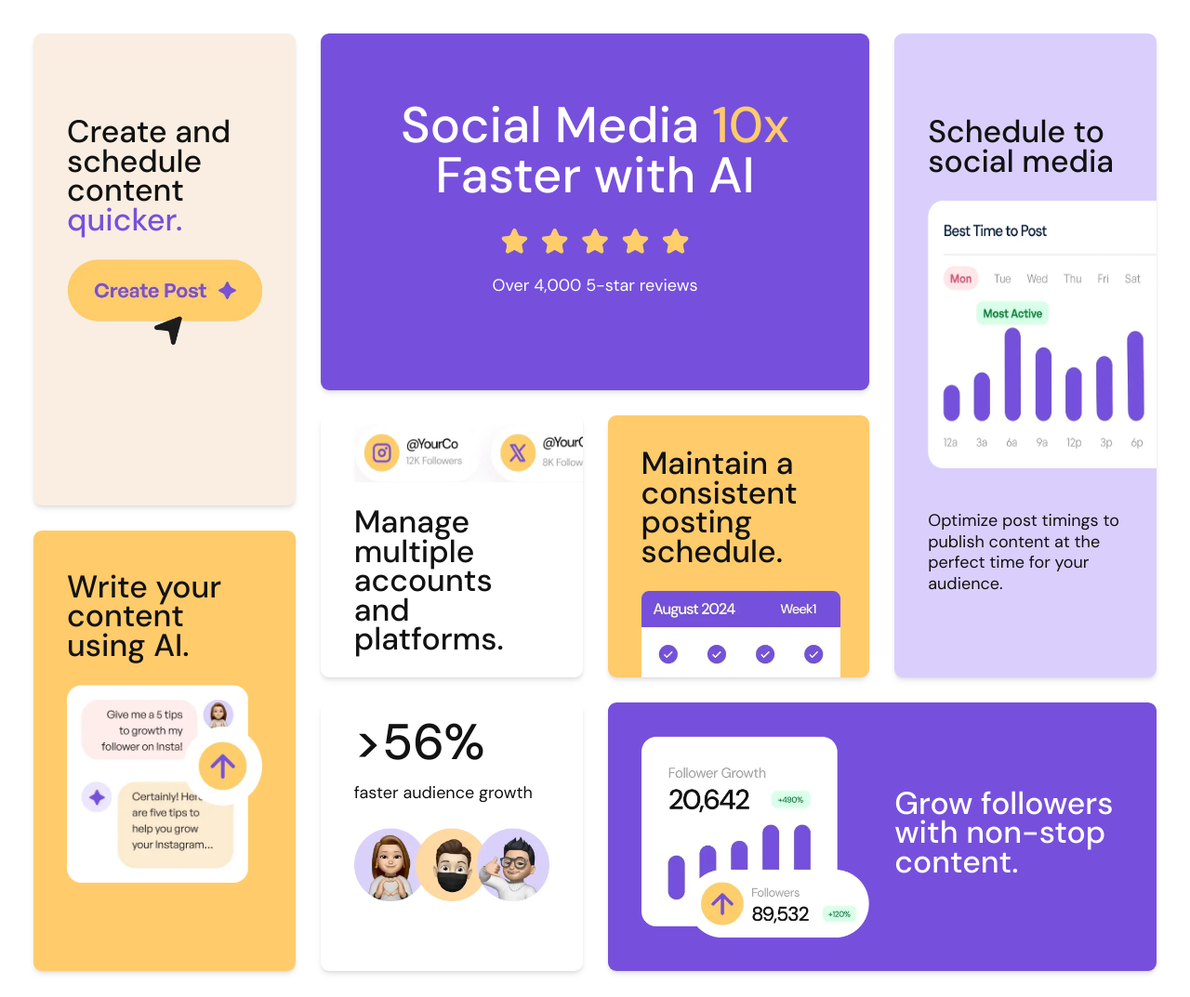
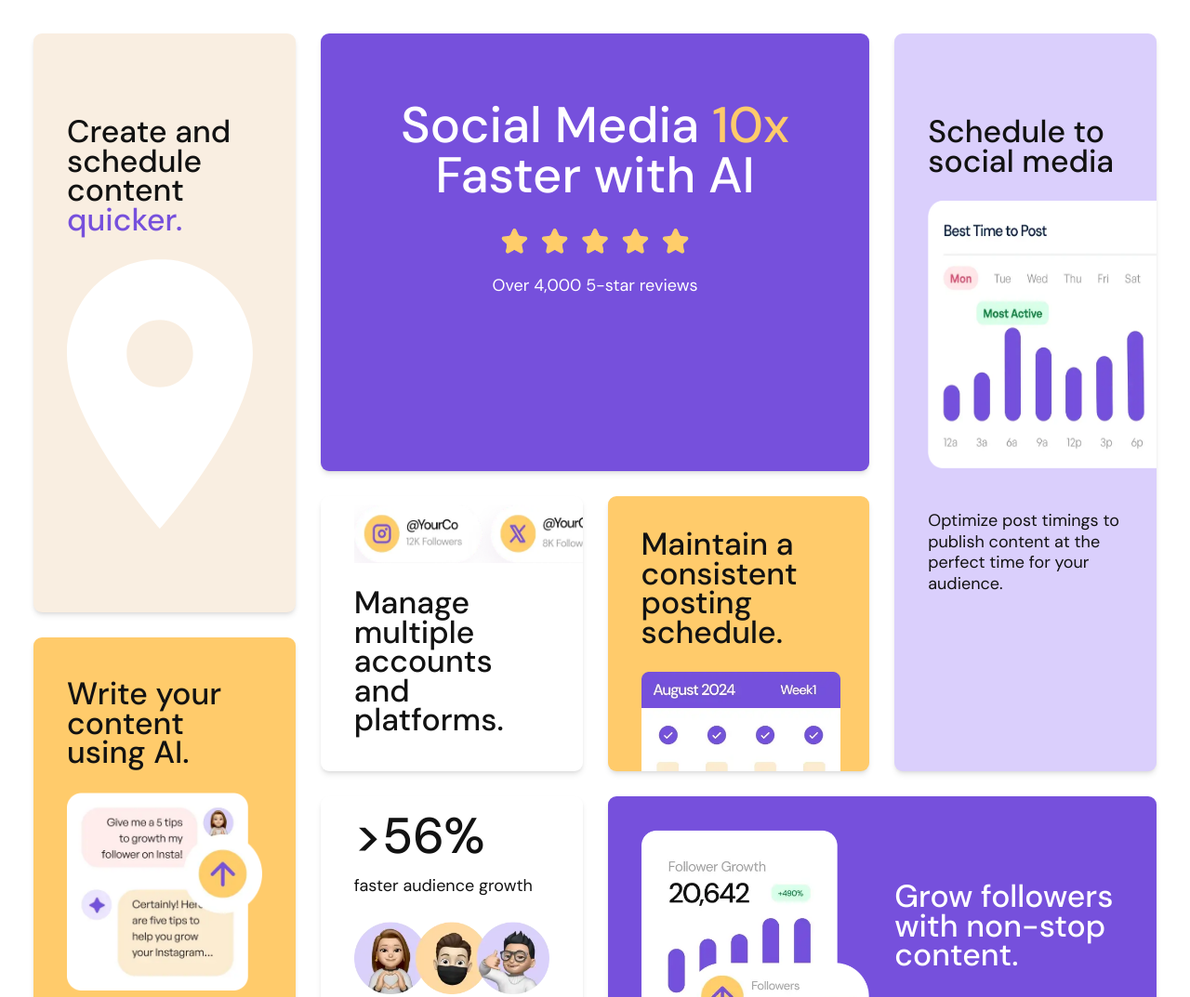
Before and after one commit to AmirKhalidov/bento-grid-main, a website: page src/index.html in a window 1280 px wide. Shown: the top 1073 px of the page at 93% size. Drawn offline with Linux system fonts and the light colour scheme.

Commit message:
fourth commit

```diff
--- a/src/index.html
+++ b/src/index.html
@@ -26,7 +26,7 @@
                     <span class="text-purple-500">quicker.</span>
                 </h2>
                 <img
-                    src="../images/illustration-create-post.webp"
+                    src="../images/icon-location.svg"
                     alt="create"
                     class="md:w-full md:h-auto w-3/5 h-auto mx-auto"
                 />
```
Also changed, not shown: images/icon-location.svg (added).
